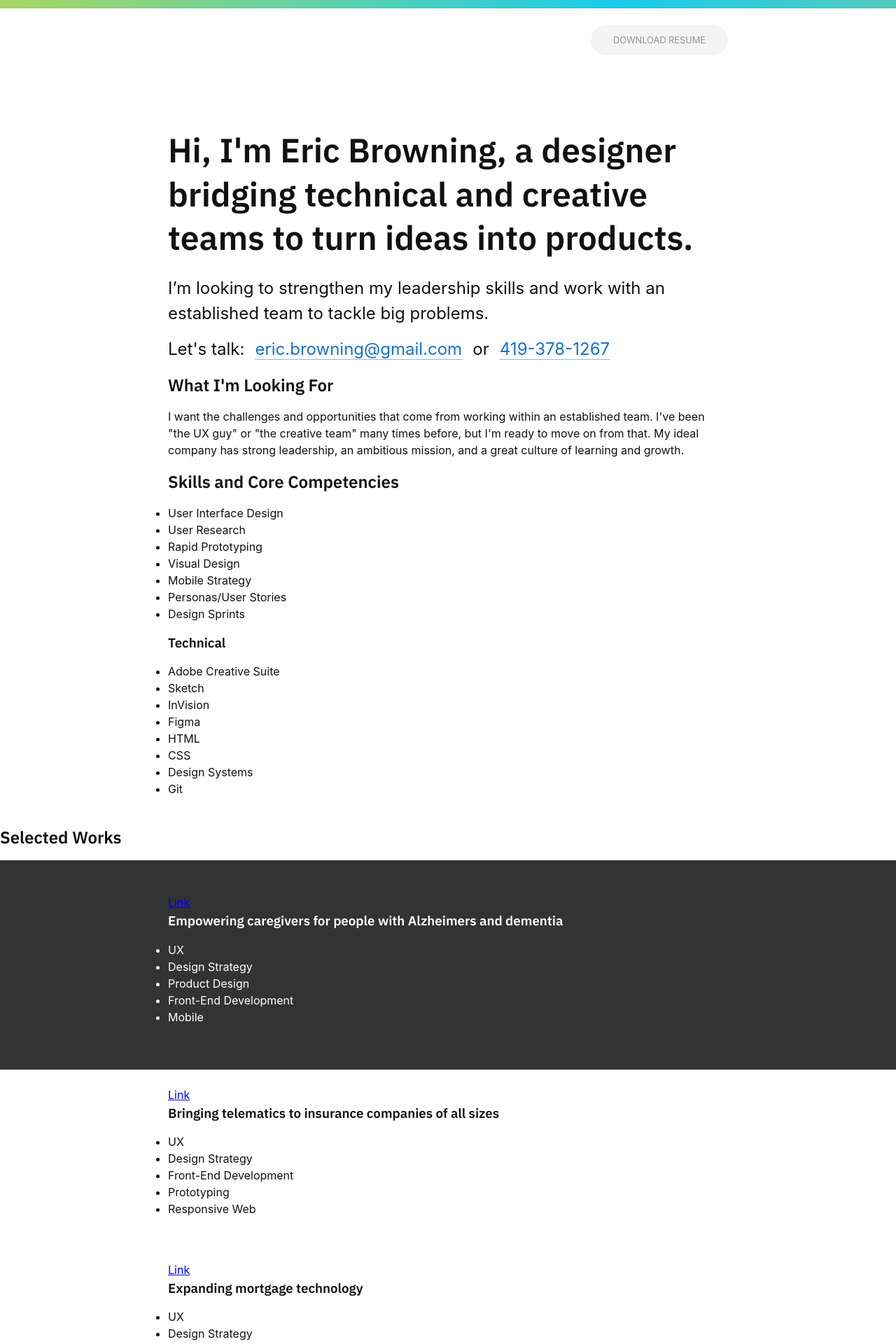
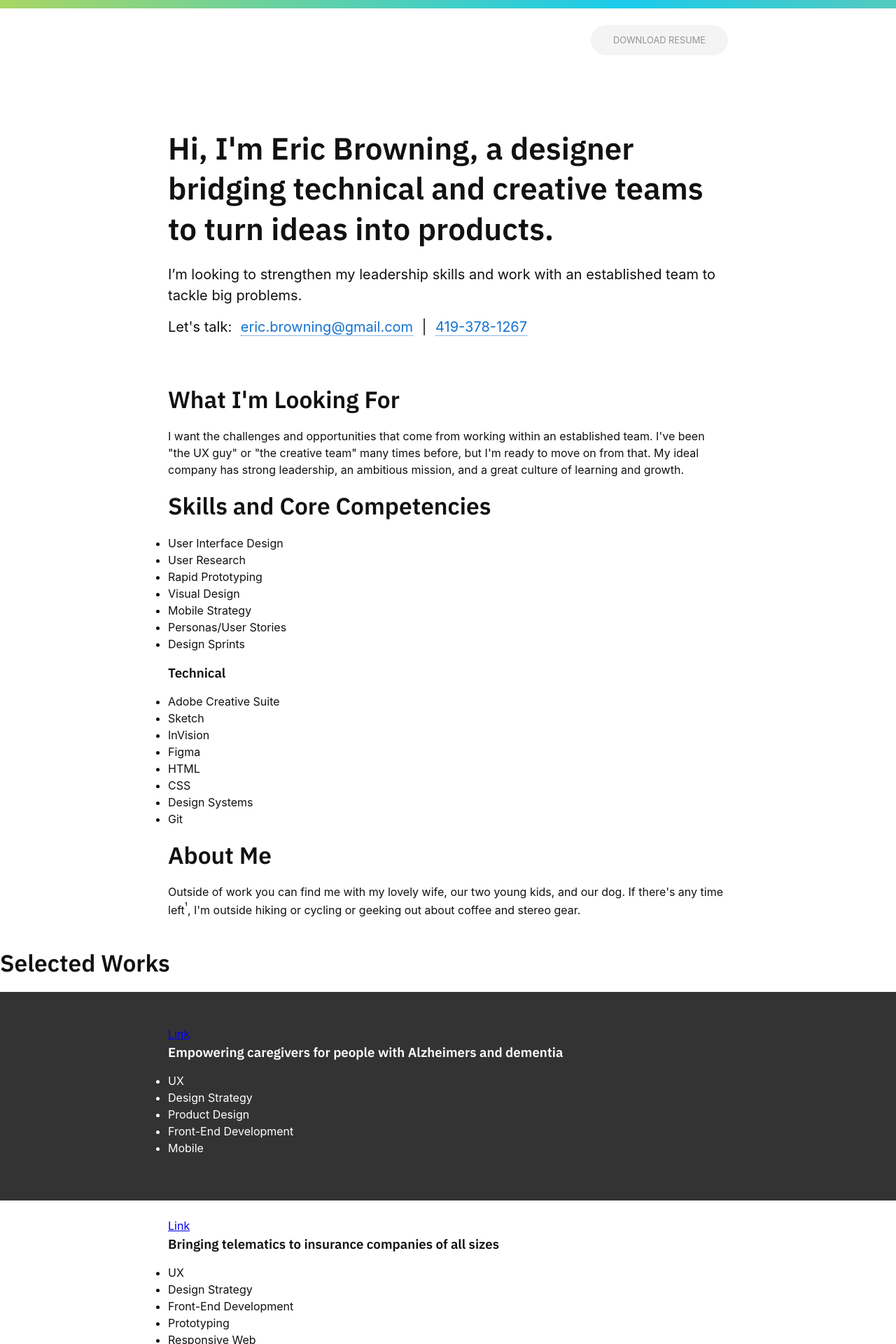
Before and after one commit to browningeric/browningeric, a Jekyll site: the page built from index.html, in a window 1280 px wide. Shown: the top 1920 px of the page at 70% size. Built offline with Jekyll 4.4.1, drawn with Linux system fonts in a browser that asks for light colours; some web fonts are replaced.

Commit message:
WIP spacing homepage push

```diff
--- a/_sass/_base.scss
+++ b/_sass/_base.scss
@@ -36,3 +36,9 @@ img {
   max-width: 100%;
   width: 100%;
 }
+
+h2 {
+   @media screen and (min-width: $large-screen) {
+    font-size: 2.1em;
+  }
+}
--- a/_sass/components/_case-study.scss
+++ b/_sass/components/_case-study.scss
@@ -1,10 +1,10 @@
 .case-study {
   @media screen and (min-width: $large-screen) {
-    font-size: 140%;
+    // font-size: 140%;
 
-    p {
-      line-height: 1.6;
-    }
+    // p {
+    //   line-height: 1.6;
+    // }
   }
 
   section {
--- a/_sass/components/_introduction.scss
+++ b/_sass/components/_introduction.scss
@@ -1,5 +1,10 @@
 .introduction {
-  margin-top: 6.5em;
+  margin-bottom: 2.5em;
+  margin-top: 3em;
+  @media screen and (min-width: $large-screen) {
+    margin-bottom: 4em;
+    margin-top: 6.5em;
+  }
 }
 
 .introduction a {
@@ -22,12 +27,20 @@
 
 .introduction h1 {
   font-family: 'IBM Plex Sans';
-  font-size: 3em;
+  font-size: 1.6em;
   font-weight: bold;
   line-height: 1.3;
   margin-bottom: .5em;
+
+  @media screen and (min-width: $large-screen) {
+    font-size: 2.75em;
+  }
 }
 
 .introduction p {
-  font-size: 1.5em;
+  font-size: 1em;
+
+  @media screen and (min-width: $large-screen) {
+    font-size: 1.25em;
+  }
 }
--- a/assets/css/screen.scss
+++ b/assets/css/screen.scss
@@ -1,9 +1,8 @@
 ---
 ---
-
+@import 'variables';
 @import 'base';
 @import 'layout';
-@import 'variables';
 @import 'components/back-button';
 @import 'components/case-study';
 @import 'components/case-study-link';
--- a/index.html
+++ b/index.html
@@ -37,7 +37,8 @@ title: Hi, I'm Eric Browning
       <li>Design Systems</li>
       <li>Git</li>
     </ul>
-
+    <h2>About Me</h2>
+    <p>Outside of work you can find me with my lovely wife, our two young kids, and our dog. If there's any time left<sup title="There never is.">&sup1;</sup>, I'm outside hiking or cycling or geeking out about coffee and stereo gear.</p>
 
 
   </section>
```
Also changed, not shown: other parts of index.html (+1 -1 lines).
